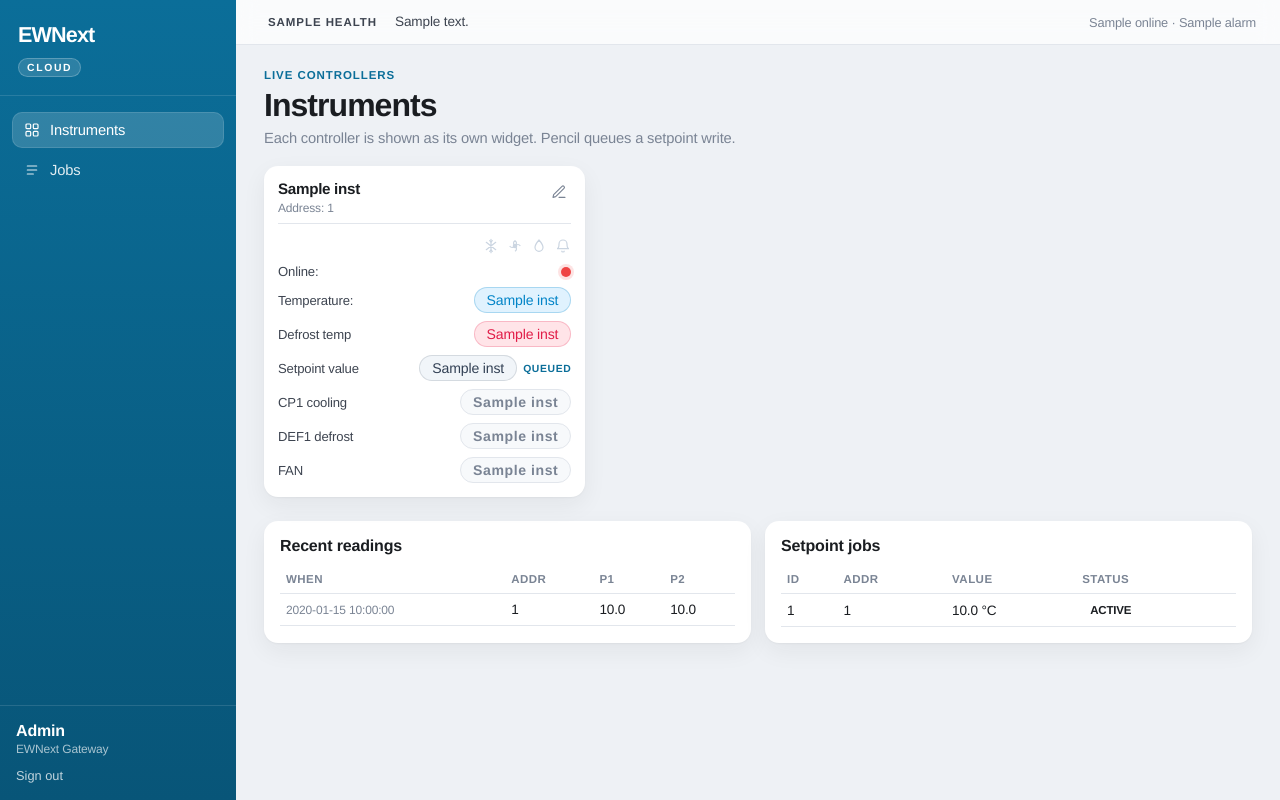
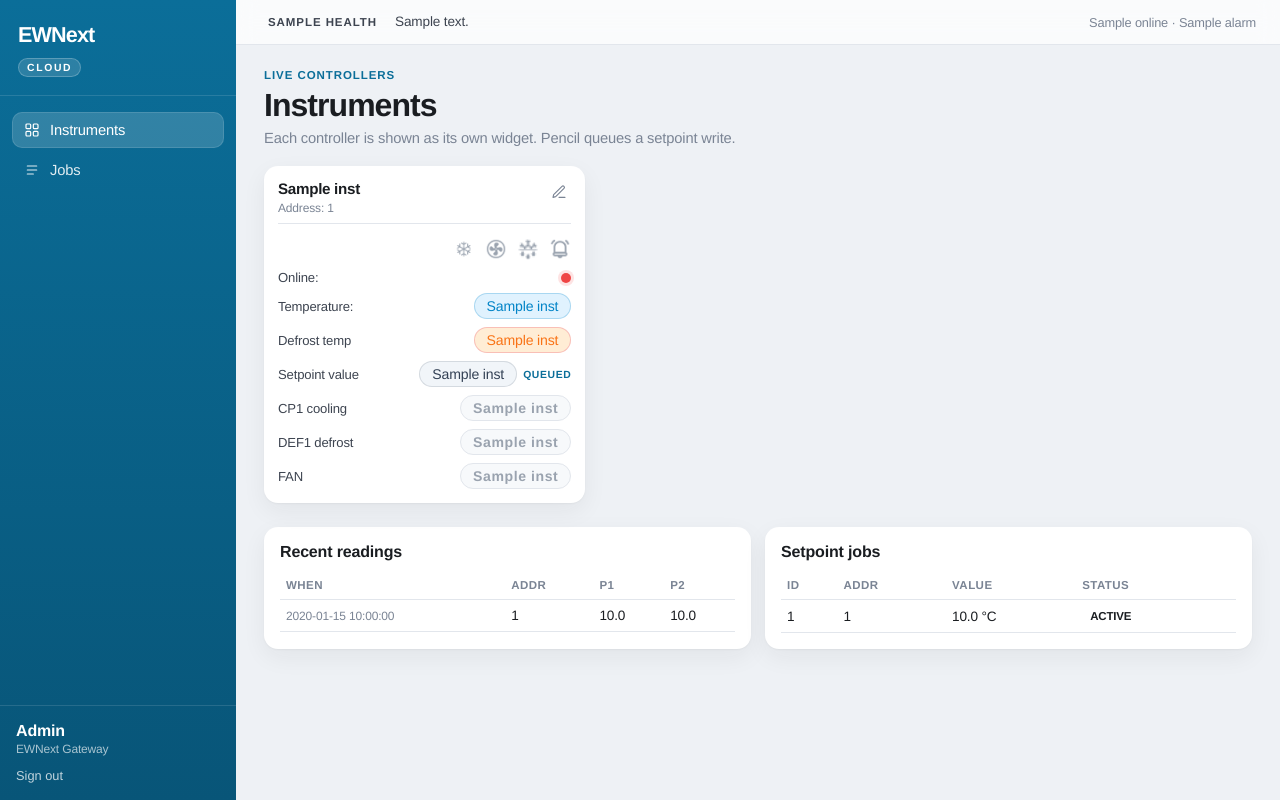
Before and after one commit to RichardChitambo2312/ewnext-cloud, a FastAPI app: template cloud/templates/index.html in a window 1280 px wide. Run offline with FastAPI, Linux system fonts and the light colour scheme; the template is opened without the code that fills it: most values are stand-ins (such as "Sample title", 1, 10 or a date in 2020); some libraries are stand-ins or nearby versions.

Commit message:
Use controller status icons with on/off colors on each widget.
Cooling is blue, fan is green, defrost is orange, alarm is red, and off stays grey. Alarm no longer lights just because a controller is offline.

Co-authored-by: Cursor <cursoragent@cursor.com>

```diff
--- a/cloud/app.py
+++ b/cloud/app.py
@@ -309,11 +309,9 @@ def decorate_instrument(row: dict, pending: dict | None) -> dict:
             "cooling": cooling,
             "fan": cooling,
             "humidity": False,
-            "alarm": not online,
+            "alarm": False,
             "defrost_active": False,
         }
-    if not online:
-        flags["alarm"] = True
     pending_value = pending.get("display_value") if pending else None
     inst.update(
         {
--- a/cloud/static/app.css
+++ b/cloud/static/app.css
@@ -23,8 +23,12 @@
   --alarm: #ef4444;
   --alarm-soft: #fdecec;
   --offline: #94a3b8;
-  --defrost: #e11d48;
-  --defrost-soft: #ffe4e8;
+  --icon-off: #9aa3af;
+  --cool-on: #2563eb;
+  --cool-soft: #dbeafe;
+  --fan-on: #22c55e;
+  --defrost: #f97316;
+  --defrost-soft: #ffedd5;
   --temp: #0284c7;
   --temp-soft: #e0f2fe;
   --setpoint-bg: #f1f5f9;
@@ -345,34 +349,53 @@ button {
 .status-icons {
   display: flex;
   justify-content: flex-end;
-  gap: 8px;
+  align-items: center;
+  gap: 10px;
   padding-top: 4px;
 }
 
 .si {
-  color: #cbd5e1;
-  display: inline-flex;
+  width: 22px;
+  height: 22px;
+  display: inline-block;
+  flex: 0 0 22px;
+  background-color: var(--icon-off);
+  -webkit-mask: var(--si-icon) center / contain no-repeat;
+  mask: var(--si-icon) center / contain no-repeat;
 }
 
-.si.on-cool {
-  color: var(--brand-blue);
+.si-cool {
+  --si-icon: url("/static/icons/cooling.png");
 }
 
-.si.on-fan {
-  color: var(--ok);
+.si-fan {
+  --si-icon: url("/static/icons/fan.png");
 }
 
-.si.on-hum,
-.si.on-defrost {
-  color: var(--defrost);
+.si-defrost {
+  --si-icon: url("/static/icons/defrost.png");
 }
 
-.si.on-alarm {
-  color: var(--alarm);
+.si-alarm {
+  --si-icon: url("/static/icons/alarm.png");
 }
 
-.spin {
+.si-cool.is-on {
+  background-color: var(--cool-on);
+}
+
+.si-fan.is-on {
+  background-color: var(--fan-on);
   animation: fan-spin 1.6s linear infinite;
+}
+
+.si-defrost.is-on {
+  background-color: var(--defrost);
+}
+
+.si-alarm.is-on {
+  background-color: var(--alarm);
+  animation: pulse-alarm-icon 1.4s ease-out infinite;
 }
 
 .instrument-metrics {
@@ -430,7 +453,15 @@ button {
   border-color: rgba(51, 65, 85, 0.15);
 }
 
-.pill-on {
+.pill-on-cool {
+  color: var(--cool-on);
+  background: var(--cool-soft);
+  border-color: rgba(37, 99, 235, 0.28);
+  font-weight: 700;
+  letter-spacing: 0.04em;
+}
+
+.pill-on-fan {
   color: #15803d;
   background: var(--ok-soft);
   border-color: rgba(34, 197, 94, 0.28);
@@ -439,15 +470,15 @@ button {
 }
 
 .pill-on-defrost {
-  color: var(--defrost);
+  color: #c2410c;
   background: var(--defrost-soft);
-  border-color: rgba(225, 29, 72, 0.22);
+  border-color: rgba(249, 115, 22, 0.28);
   font-weight: 700;
   letter-spacing: 0.04em;
 }
 
 .pill-off {
-  color: var(--muted);
+  color: var(--icon-off);
   background: var(--fog);
   border-color: var(--line);
   font-weight: 700;
@@ -666,6 +697,16 @@ th {
   }
 }
 
+@keyframes pulse-alarm-icon {
+  0%,
+  100% {
+    opacity: 1;
+  }
+  50% {
+    opacity: 0.45;
+  }
+}
+
 @media (max-width: 900px) {
   .shell {
     grid-template-columns: 1fr;
--- a/cloud/templates/index.html
+++ b/cloud/templates/index.html
@@ -80,29 +80,10 @@
             </header>
 
             <div class="status-icons" aria-label="Operating status">
-              <span class="si{% if inst.cooling %} on-cool{% endif %}" title="CP1 cooling">
-                <svg width="16" height="16" viewBox="0 0 24 24" fill="none" stroke="currentColor" stroke-width="1.8">
-                  <path d="M12 2v20M4.9 6.5l14.2 11M4.9 17.5l14.2-11" stroke-linecap="round"/>
-                  <path d="M12 6l-2-2M12 6l2-2M12 18l-2 2M12 18l2 2" stroke-linecap="round"/>
-                </svg>
-              </span>
-              <span class="si{% if inst.fan %} on-fan{% endif %}" title="FAN">
-                <svg class="{% if inst.fan %}spin{% endif %}" width="16" height="16" viewBox="0 0 24 24" fill="none" stroke="currentColor" stroke-width="1.8">
-                  <circle cx="12" cy="12" r="2.5"/>
-                  <path d="M12 4c3 2 3 5 0 8 3-3 6-3 8 0-2-3-5-3-8 0 3 3 3 6 0 8 3-2 3-5 0-8-3 3-6 3-8 0 2 3 5 3 8 0-3-3-3-6 0-8z"/>
-                </svg>
-              </span>
-              <span class="si{% if inst.defrost_active %} on-defrost{% endif %}" title="DEF1 defrost">
-                <svg width="16" height="16" viewBox="0 0 24 24" fill="none" stroke="currentColor" stroke-width="1.8">
-                  <path d="M12 3s6 7 6 11a6 6 0 1 1-12 0c0-4 6-11 6-11z" stroke-linejoin="round"/>
-                </svg>
-              </span>
-              <span class="si{% if inst.alarm %} on-alarm{% endif %}" title="Alarm">
-                <svg width="16" height="16" viewBox="0 0 24 24" fill="none" stroke="currentColor" stroke-width="1.8">
-                  <path d="M6 9a6 6 0 0 1 12 0c0 7 3 7 3 7H3s3 0 3-7" stroke-linecap="round"/>
-                  <path d="M10 19a2 2 0 0 0 4 0"/>
-                </svg>
-              </span>
+              <span class="si si-cool{% if inst.cooling %} is-on{% endif %}" title="CP1 cooling" role="img" aria-label="Cooling {{ inst.cp1_label }}"></span>
+              <span class="si si-fan{% if inst.fan %} is-on{% endif %}" title="FAN" role="img" aria-label="Fan {{ inst.fan_label }}"></span>
+              <span class="si si-defrost{% if inst.defrost_active %} is-on{% endif %}" title="DEF1 defrost" role="img" aria-label="Defrost {{ inst.def1_label }}"></span>
+              <span class="si si-alarm{% if inst.alarm %} is-on{% endif %}" title="Alarm" role="img" aria-label="Alarm {% if inst.alarm %}ON{% else %}OFF{% endif %}"></span>
             </div>
 
             <dl class="instrument-metrics">
@@ -129,7 +110,7 @@
               </div>
               <div>
                 <dt>CP1 cooling</dt>
-                <dd><span class="pill {% if inst.cooling %}pill-on{% else %}pill-off{% endif %}">{{ inst.cp1_label }}</span></dd>
+                <dd><span class="pill {% if inst.cooling %}pill-on-cool{% else %}pill-off{% endif %}">{{ inst.cp1_label }}</span></dd>
               </div>
               <div>
                 <dt>DEF1 defrost</dt>
@@ -137,7 +118,7 @@
               </div>
               <div>
                 <dt>FAN</dt>
-                <dd><span class="pill {% if inst.fan %}pill-on{% else %}pill-off{% endif %}">{{ inst.fan_label }}</span></dd>
+                <dd><span class="pill {% if inst.fan %}pill-on-fan{% else %}pill-off{% endif %}">{{ inst.fan_label }}</span></dd>
               </div>
             </dl>
 
```
Also changed, not shown: cloud/static/icons/alarm.png (added), cloud/static/icons/cooling.png (added), cloud/static/icons/defrost.png (added), cloud/static/icons/fan.png (added).
